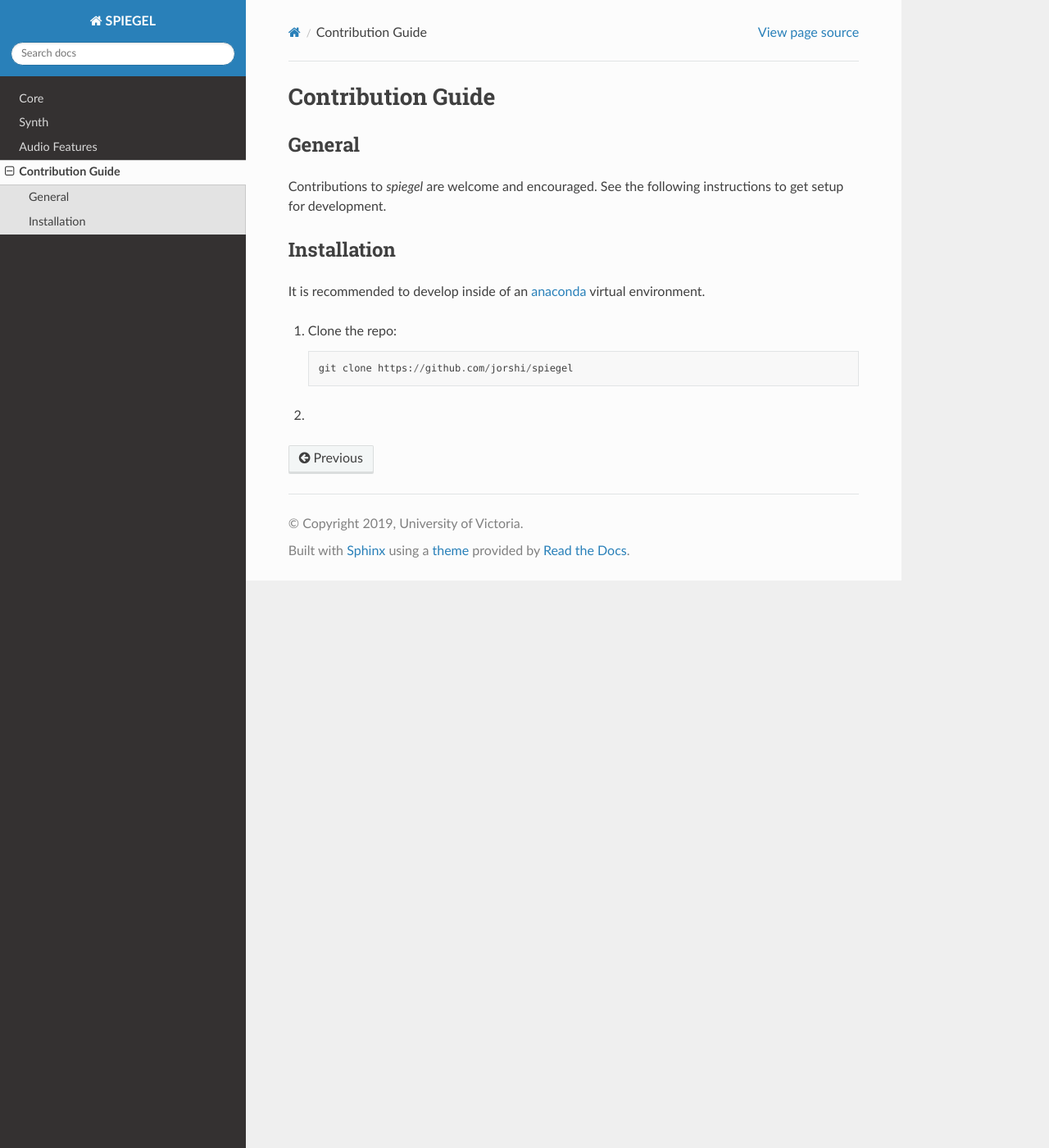
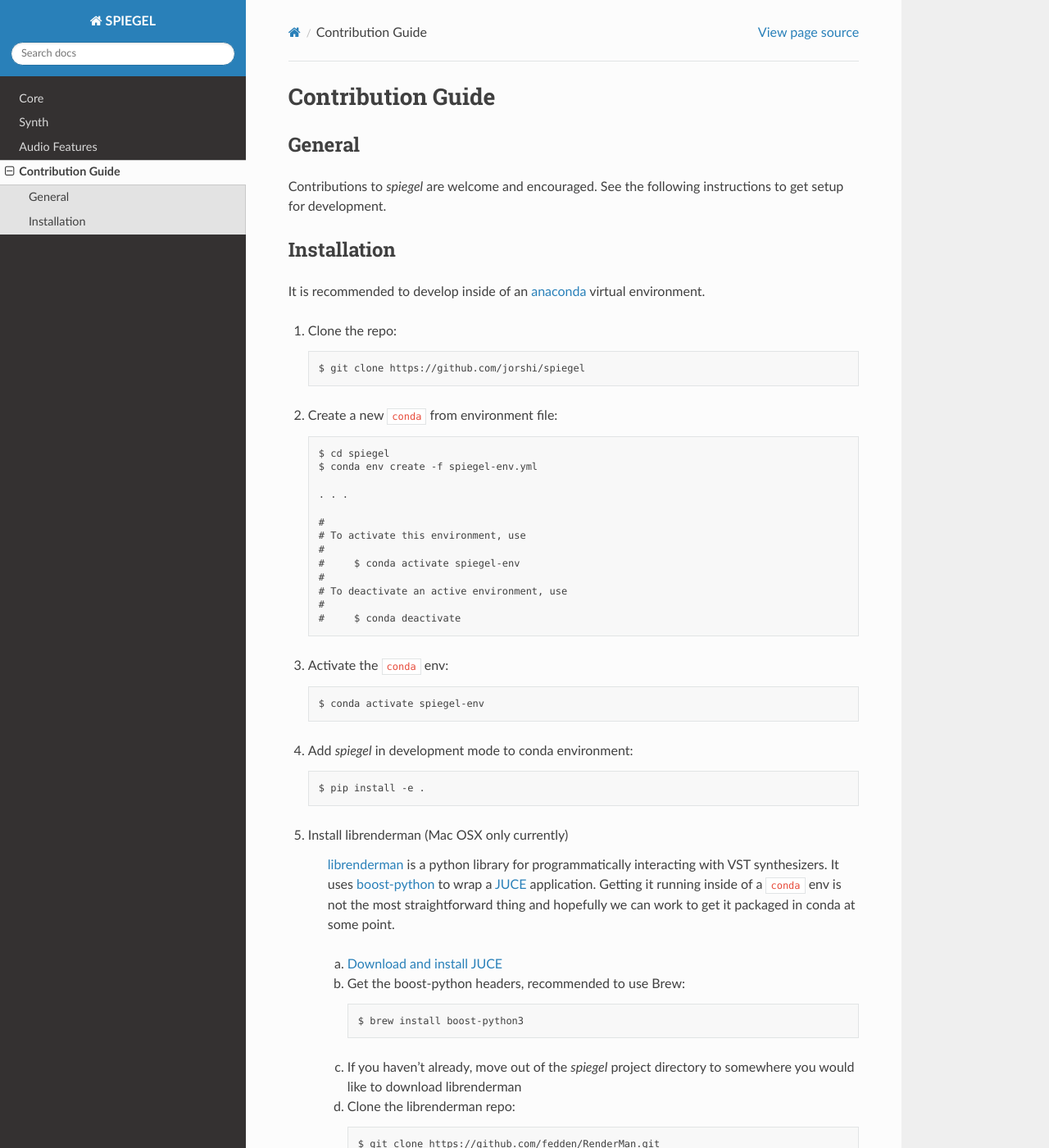
Before and after one commit to spiegelib/spiegelib, a Sphinx documentation site: the page built from docs/source/contributing.rst, in a window 1280 px wide and 1400 px high. Shown: the whole window at 82% size. Built offline with Sphinx 7.4.7 and the Read the Docs theme 2.0.0, drawn with Linux system fonts in a browser that asks for light colours; some of the changed text lies outside the part shown.

Commit message:
Add librenderman installation instructions

```diff
--- a/docs/source/contributing.rst
+++ b/docs/source/contributing.rst
@@ -15,6 +15,63 @@ virtual environment.
 
 1) Clone the repo::
 
-	git clone https://github.com/jorshi/spiegel
+	$ git clone https://github.com/jorshi/spiegel
 
-2)
+2) Create a new ``conda`` from environment file::
+
+	$ cd spiegel
+	$ conda env create -f spiegel-env.yml
+
+	. . .
+
+	#
+	# To activate this environment, use
+	#
+	#     $ conda activate spiegel-env
+	#
+	# To deactivate an active environment, use
+	#
+	#     $ conda deactivate
+
+3) Activate the ``conda`` env::
+
+	$ conda activate spiegel-env
+
+4) Add *spiegel* in development mode to conda environment::
+
+	$ pip install -e .
+
+5) Install librenderman (Mac OSX only currently)
+
+	`librenderman <https://github.com/fedden/RenderMan>`_ is a python library for programmatically interacting with VST synthesizers.
+	It uses `boost-python <https://www.boost.org/doc/libs/1_66_0/libs/python/doc/html/index.html>`_ to wrap
+	a `JUCE <https://juce.com/>`_ application. Getting it running inside of a ``conda`` env is not the most
+	straightforward thing and hopefully we can work to get it packaged in conda at some point.
+
+	a) `Download and install JUCE <https://shop.juce.com/get-juce>`_
+
+
+	b) Get the boost-python headers, recommended to use Brew::
+
+		$ brew install boost-python3
+
+
+	c) If you haven't already, move out of the *spiegel* project directory to somewhere you would like to download librenderman
+
+
+	d) Clone the librenderman repo::
+
+		$ git clone https://github.com/fedden/RenderMan.git
+
+
+	e) Open the RenderMan jucer file in ProJucer::
+
+		$ cd RenderMan
+		$ open RenderMan.jucer
+
+	f) Update Xcode exporter
+
+		For the Xcode (MacOSX) exporter modify the extra linker flags. Remove ``-lpython2.7``
+		Change ``-lboost-python`` to ``-lboost-python37`` and add ``-undefined dynamic_lookup``
+
+		.. image:: images/linker_flags.png
```
Also changed, not shown: docs/source/images/linker_flags.png (added).
